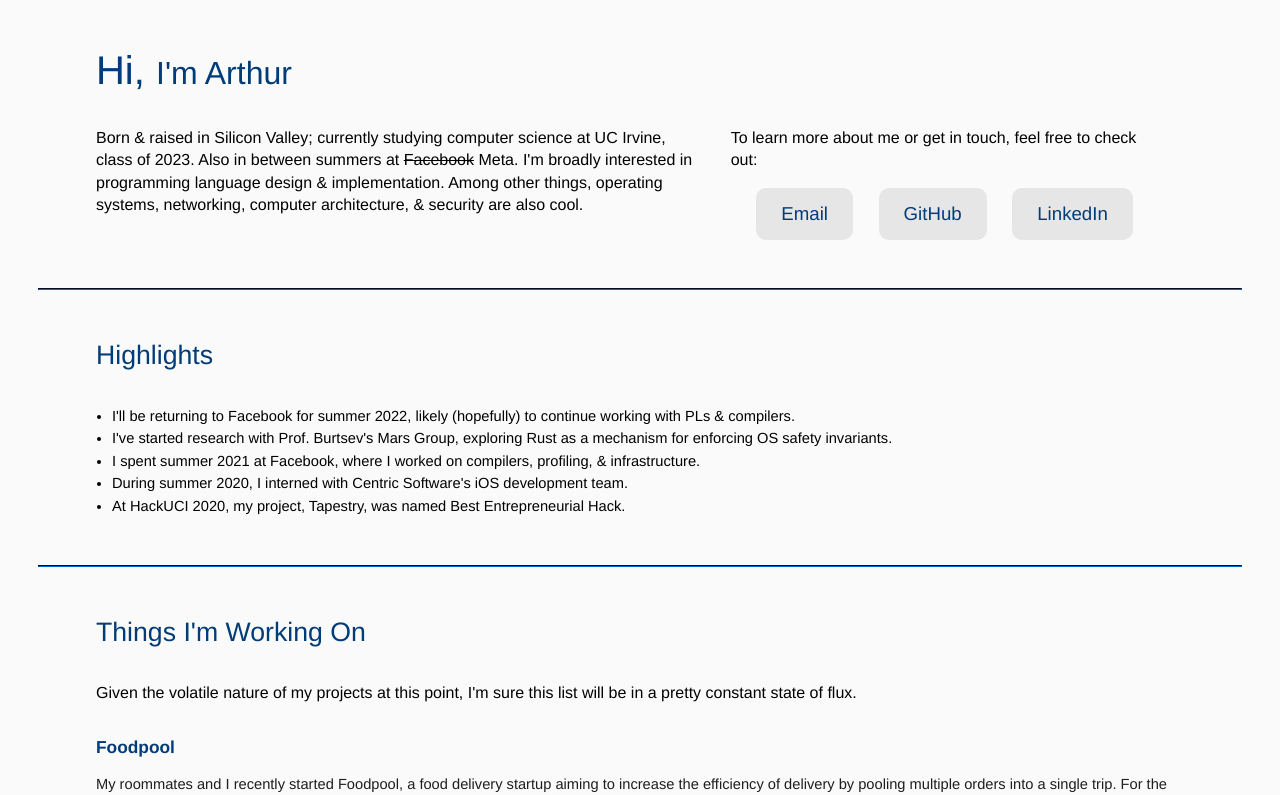
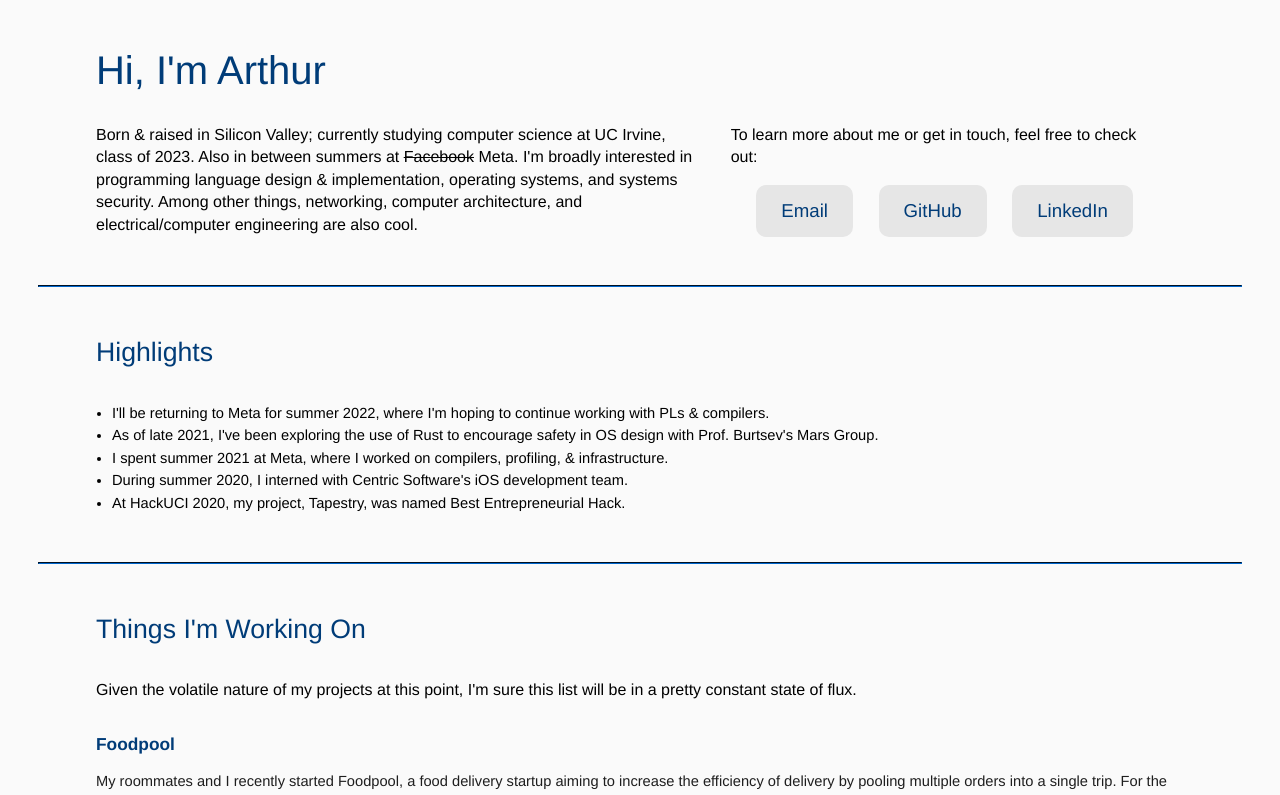
Before and after one commit to a-lafrance/a-lafrance.github.io, a Vue app: page / in a window 1280 px wide. Shown: the top 795 px of the page. Built offline with nearby package versions, Linux system fonts and the light colour scheme.

Commit message:
minor wording changes

```diff
--- a/src/App.vue
+++ b/src/App.vue
@@ -6,8 +6,8 @@
 
         <div id="bottom">
           <p>Born &amp; raised in Silicon Valley; currently studying computer science at UC Irvine, class of 2023. Also
-             in between summers at <span class="strikethrough">Facebook</span> Meta. I'm broadly interested in programming language design &amp; implementation. Among other things,
-             operating systems, networking, computer architecture, &amp; security are also cool.
+             in between summers at <span class="strikethrough">Facebook</span> Meta. I'm broadly interested in programming language design &amp; implementation, operating systems,
+             and systems security. Among other things, networking, computer architecture, and electrical/computer engineering are also cool.
           </p>
 
           <div id="contact">
@@ -66,9 +66,9 @@ export default {
         { name: "LinkedIn", link: "https://www.linkedin.com/in/arthurlafrance" },
       ],
       highlights: [
-        { text: "I'll be returning to Facebook for summer 2022, likely (hopefully) to continue working with PLs & compilers.", subitems: [] },
-        { text: "I've started research with Prof. Burtsev's Mars Group, exploring Rust as a mechanism for enforcing OS safety invariants.", subitems: [] },
-        { text: "I spent summer 2021 at Facebook, where I worked on compilers, profiling, & infrastructure.", subitems: [] },
+        { text: "I'll be returning to Meta for summer 2022, where I'm hoping to continue working with PLs & compilers.", subitems: [] },
+        { text: "As of late 2021, I've been exploring the use of Rust to encourage safety in OS design with Prof. Burtsev's Mars Group.", subitems: [] },
+        { text: "I spent summer 2021 at Meta, where I worked on compilers, profiling, & infrastructure.", subitems: [] },
         { text: "During summer 2020, I interned with Centric Software's iOS development team.", subitems: [] },
         { text: "At HackUCI 2020, my project, Tapestry, was named Best Entrepreneurial Hack.", subitems: [] }
       ],
@@ -192,7 +192,7 @@ h1 {
 }
 
 #name-small {
-  font-size: 24pt;
+  font-size:  /*24*/30pt;
   /* font-weight: 100; */
 }
 
```
